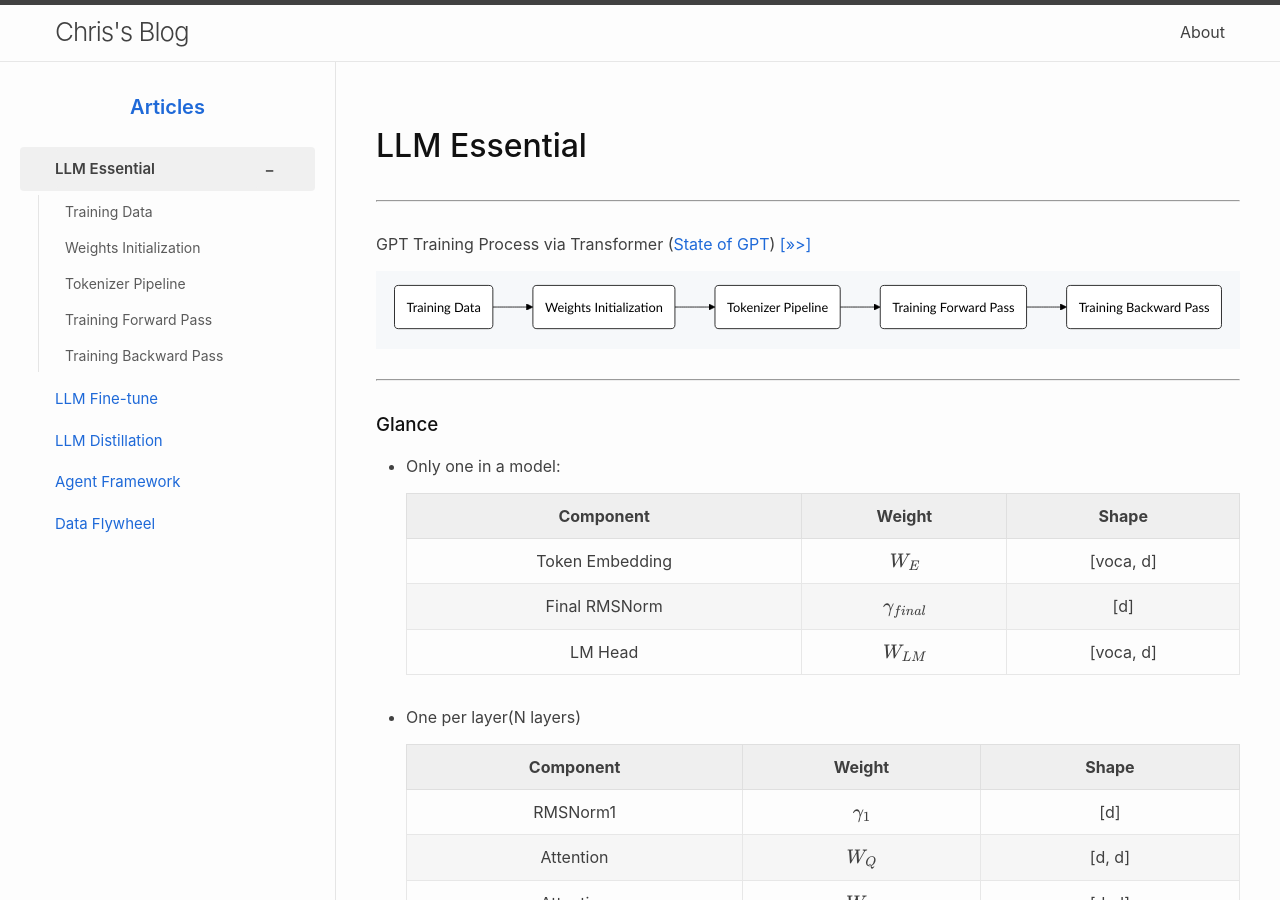
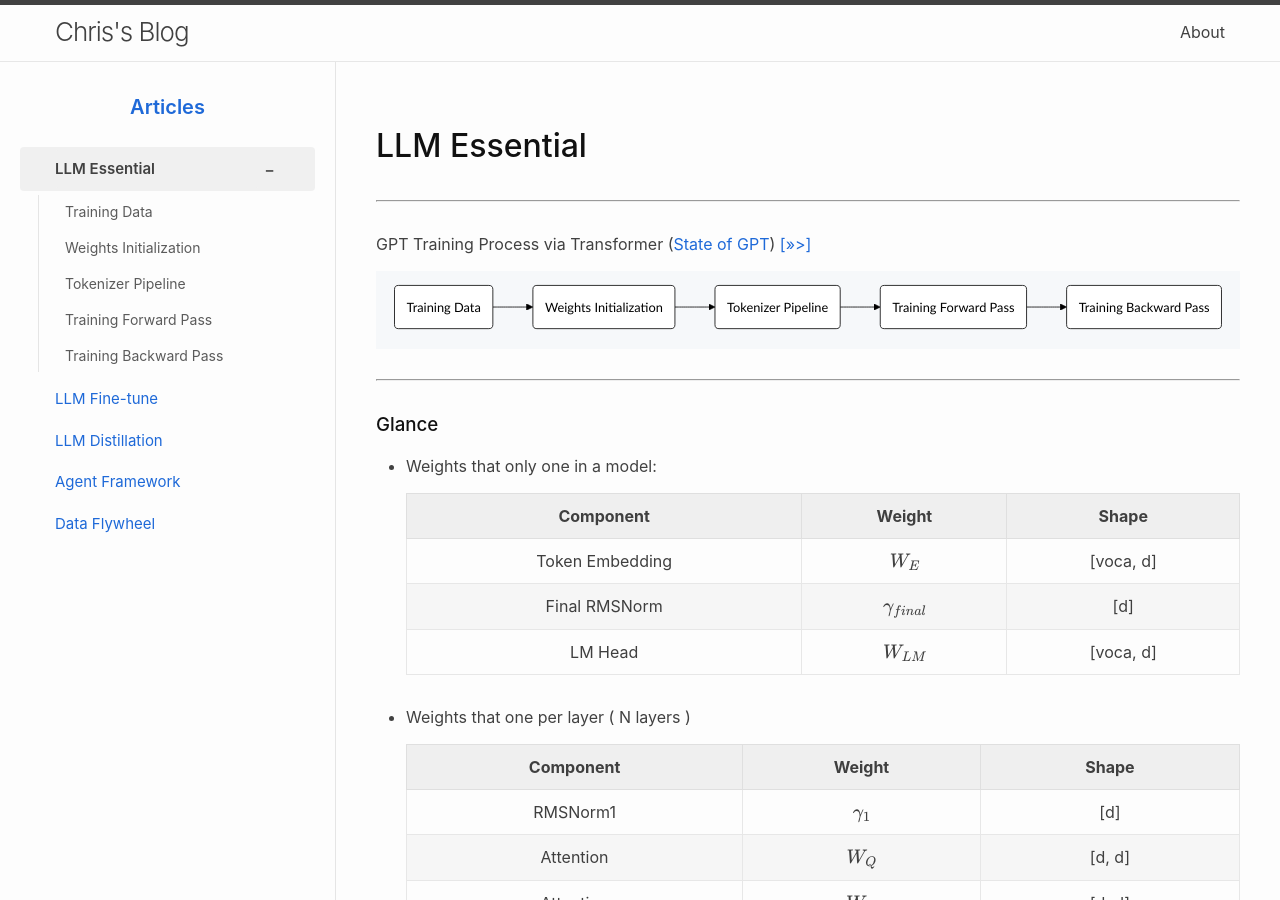
Before and after one commit to ChrisZhu2050/chriszhu2050.github.io, a Jekyll site: the page built from index.md, in a window 1280 px wide and 900 px high. Built offline with Jekyll 4.4.1, drawn with Linux system fonts in a browser that asks for light colours; nearby versions of some CDN libraries; formulas are drawn with MathJax 3.

Commit message:
Update index.md

```diff
--- a/index.md
+++ b/index.md
@@ -21,7 +21,7 @@ graph LR
 
 ***
 ### Glance
-- Only one in a model:
+- Weights that only one in a model:
 
     | Component | Weight | Shape |
     |:----:|:----:|:----:|
@@ -30,7 +30,7 @@ graph LR
     | LM Head | $W_{LM}$| [voca, d] |
 
 
-- One per layer(N layers)
+- Weights that one per layer ( N layers )
 
     | Component | Weight | Shape |
     |:----:|:----:|:----:|
```
